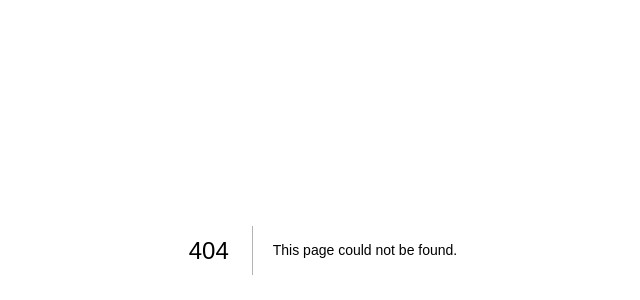
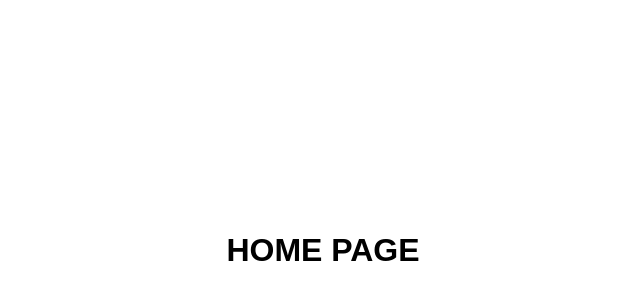
Before and after one commit to Lucky-ta/Jest_study_with_Nextjs, a Next.js app: page /home in a window 1280 px wide. Before the commit this address had no page. Shown: the part 150-450 px from the top of the page, without its empty margins (317-957 px from the left). Built offline with nearby package versions, Linux system fonts and the light colour scheme.

Commit message:
Create home page

```diff
--- a/src/components/form/Form.jsx
+++ b/src/components/form/Form.jsx
@@ -4,11 +4,14 @@ import * as InputComponents from "../Inputs/index";
 import * as ButtonComponents from "../buttons/index";
 import WarningValidation from "../warningValidation/WarningValidation";
 import SentFormMessage from "../sentFormMessage/SentFormMessage";
+import { useRouter } from "next/router";
 
 function Form() {
   const FORM_INITIAL_VALUE = { name: "", email: "", password: "" };
   const [formInputs, setFormInputs] = useState(FORM_INITIAL_VALUE);
   const [isValidForm, setIsValidForm] = useState(false);
+
+  const router = useRouter();
 
   const handleFormInputValues = ({ target }) => {
     setFormInputs({
@@ -28,7 +31,7 @@ function Form() {
   };
 
   const handleButton = () => {
-    setIsValidForm(true);
+    router.push('/home');
   };
 
   return (
@@ -65,7 +68,6 @@ function Form() {
       >
         Entrar
       </ButtonComponents.BasicButton>
-      {isValidForm && <SentFormMessage />}
     </FormComponents.FormContainer>
   );
 }
--- /dev/null
+++ b/src/pages/home.js
@@ -0,0 +1,10 @@
+import React from "react"
+import GlobalContainer from "../styles"
+
+export default function MainPage() {
+  return (
+    <GlobalContainer>
+      <h1>HOME PAGE</h1>
+    </GlobalContainer>
+  )
+}
```
